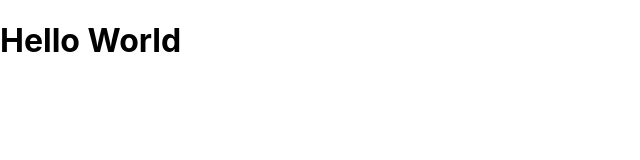
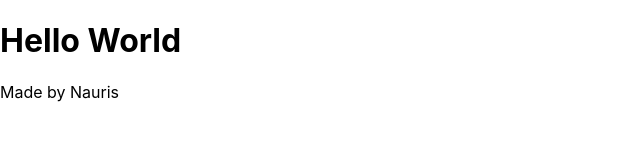
Before and after one commit to NaurisVersis/SaulespukeV2, a React (Create React App) app in the folder saulespuke-app/: page / in a window 1280 px wide. Shown: the top 160 px of the page, without its empty margins (0-640 px from the left). Built offline with nearby package versions, Linux system fonts and the light colour scheme.

Commit message:
add footer

```diff
--- a/saulespuke-app/src/App.js
+++ /dev/null
@@ -1,8 +0,0 @@
-
-
-function App() {
-  return (
-  <h1>Hello World</h1> );
-}
-
-export default App;
--- /dev/null
+++ b/saulespuke-app/src/components/App.js
@@ -0,0 +1,11 @@
+import Footer from "./Footer";
+
+function App() {
+  return (
+    <div>
+    <h1>Hello World</h1>
+    <Footer/></div>
+  )
+}
+
+export default App;
--- /dev/null
+++ b/saulespuke-app/src/components/Footer.jsx
@@ -0,0 +1,7 @@
+function Footer () {
+    return (
+        <p>Made by Nauris</p>
+    );
+};
+
+export default Footer;
--- a/saulespuke-app/src/index.js
+++ b/saulespuke-app/src/index.js
@@ -1,7 +1,7 @@
 import React from 'react';
 import ReactDOM from 'react-dom';
 import './index.css';
-import App from './App';
+import App from './components/App';
 
 
 ReactDOM.render( <App />, document.getElementById('root'));
```
